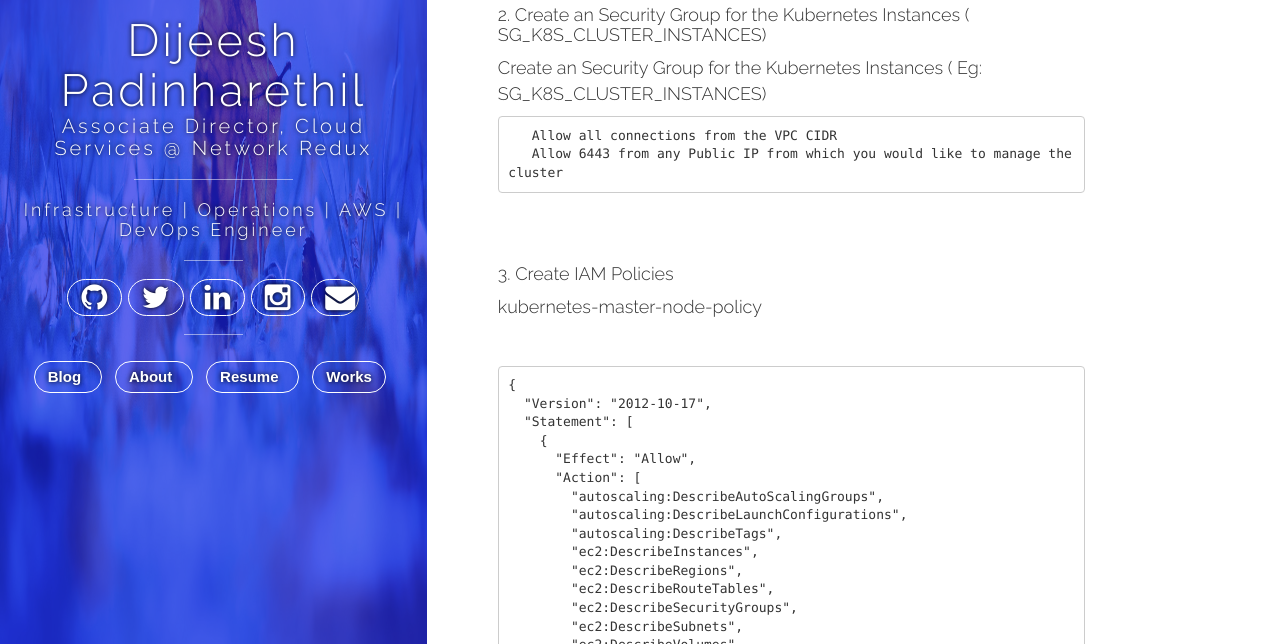
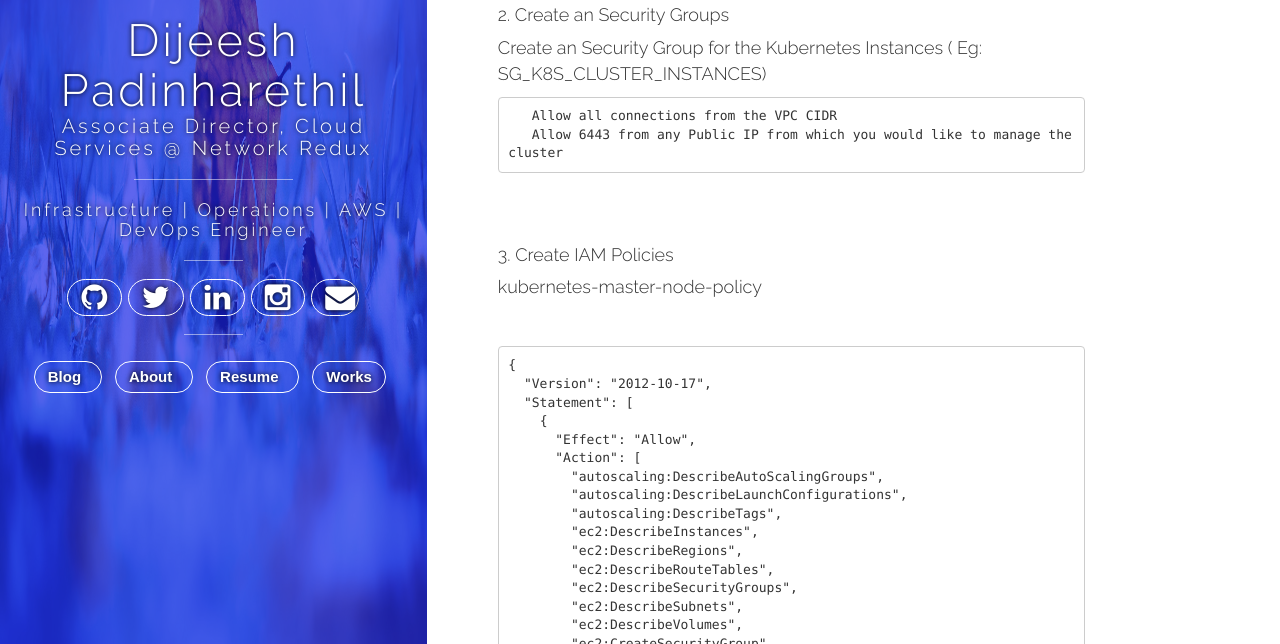
Before and after one commit to dijeesh/dijeesh.github.io-bak, a Jekyll site: the page built from _posts/2020-01-05-Setting-up-single-node-k8s-in-aws.md, in a window 1280 px wide and 900 px high, scrolled down 813 px, cut to the strip 256-900 px from the top of the window. Built offline with Jekyll 4.4.1, drawn with Linux system fonts in a browser that asks for light colours; nearby versions of some CDN libraries; comment, search, counter and statistics services are not loaded.

Commit message:
Update K8S Post

```diff
--- a/_posts/2020-01-05-Setting-up-single-node-k8s-in-aws.md
+++ b/_posts/2020-01-05-Setting-up-single-node-k8s-in-aws.md
@@ -37,7 +37,7 @@ In this article, I will share the steps to be done to set up a Single Node Kuber
 
 <br> <br>
 
-#### 2. Create an Security Group for the Kubernetes Instances ( SG_K8S_CLUSTER_INSTANCES)
+#### 2. Create an Security Groups
 
 Create an Security Group for the Kubernetes Instances ( Eg: SG_K8S_CLUSTER_INSTANCES)
 
```
